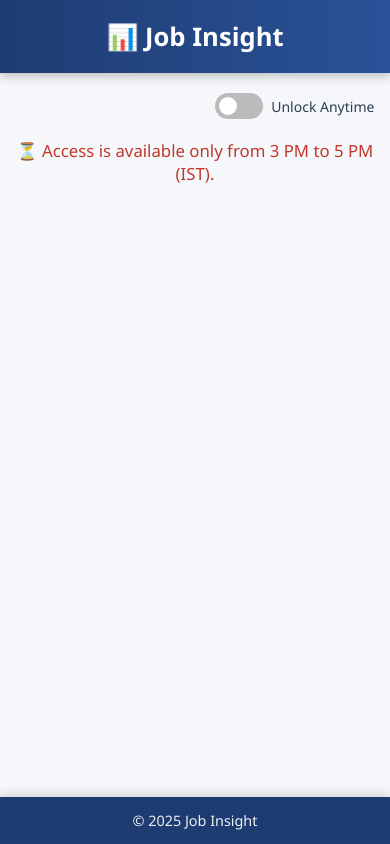
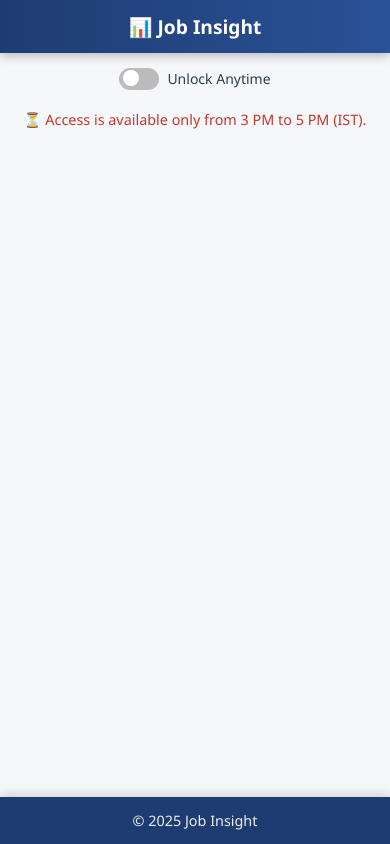
Before and after one commit to imanmolraj/Job_Insights, a plain HTML site: page index.html in a window 390 px wide. Drawn offline with Linux system fonts and the light colour scheme.

Commit message:
Update index.html

```diff
--- a/index.html
+++ b/index.html
@@ -3,6 +3,7 @@
 <head>
   <meta charset="UTF-8">
   <title>Job Insight Hub</title>
+  <meta name="viewport" content="width=device-width, initial-scale=1.0">
   <style>
     body {
       font-family: "Segoe UI", Arial, sans-serif;
@@ -17,8 +18,8 @@
     header {
       background: linear-gradient(90deg, #1e3c72, #2a5298);
       color: #fff;
-      padding: 1.2rem;
-      font-size: 1.6rem;
+      padding: 1rem;
+      font-size: 1.4rem;
       font-weight: 600;
       text-align: center;
       box-shadow: 0 3px 10px rgba(0,0,0,0.25);
@@ -26,8 +27,8 @@
 
     .wrapper {
       flex: 1;
-      margin: 20px auto;
-      width: 92%;
+      margin: 15px auto;
+      width: 95%;
       max-width: 1200px;
     }
 
@@ -92,7 +93,7 @@
     }
 
     .note {
-      font-size: 1.05rem;
+      font-size: 1rem;
       color: #c0392b;
       margin-top: 20px;
       font-weight: 500;
@@ -117,13 +118,38 @@
     footer a:hover {
       text-decoration: underline;
     }
+
+
+    @media (max-width: 768px) {
+      header {
+        font-size: 1.2rem;
+        padding: 0.8rem;
+      }
+      .switch-box {
+        justify-content: center;
+      }
+      .note {
+        font-size: 0.9rem;
+        padding: 0 10px;
+      }
+    }
+
+    @media (max-width: 480px) {
+      .switch {
+        width: 40px;
+        height: 22px;
+      }
+      .slider:before {
+        height: 16px;
+        width: 16px;
+      }
+    }
   </style>
 </head>
 <body>
   <header>📊 Job Insight</header>
 
   <div class="wrapper">
-
     <div class="switch-box">
       <label class="switch">
         <input type="checkbox" id="freeAccess">
@@ -132,31 +158,58 @@
       <label for="freeAccess" style="margin-left:8px; cursor:pointer;">Unlock Anytime</label>
     </div>
 
+    <div id="board" class="board" style="display:none;">
 
-    <div id="board" class="board" style="display:none;">
-      <div class='tableauPlaceholder' id='vizBox' style='position: relative'>
+      <div class='tableauPlaceholder' id='viz1757264315258' style='position: relative'><noscript>
+        <a href='#'><img alt='Job Market Insights Dashboard ' src='https:&#47;&#47;public.tableau.com&#47;static&#47;images&#47;Jo&#47;JobMarketInsightsDashboard_17558017217110&#47;JobMarketInsightsDashboard&#47;1_rss.png'
+          style='border: none' /></a></noscript><object class='tableauViz'  style='display:none;'>
+            <param name='host_url' value='https%3A%2F%2Fpublic.tableau.com%2F' />
+            <param name='embed_code_version' value='3' /> <param name='site_root' value='' />
+            <param name='name' value='JobMarketInsightsDashboard_17558017217110&#47;JobMarketInsightsDashboard' />
+            <param name='tabs' value='no' /><param name='toolbar' value='yes' />
+            <param name='static_image' value='https:&#47;&#47;public.tableau.com&#47;static&#47;images&#47;Jo&#47;JobMarketInsightsDashboard_17558017217110&#47;JobMarketInsightsDashboard&#47;1.png' />
+            <param name='animate_transition' value='yes' /><param name='display_static_image' value='yes' />
+            <param name='display_spinner' value='yes' /><param name='display_overlay' value='yes' />
+            <param name='display_count' value='yes' /><param name='language' value='en-US' />
+            <param name='filter' value='publish=yes' /></object>
+     </div>
+      <script type='text/javascript'>
+        var divElement = document.getElementById('viz1757264315258');
+        var vizElement = divElement.getElementsByTagName('object')[0];
+
+        if ( divElement.offsetWidth > 800 ) { vizElement.style.width='100%';vizElement.style.height=(divElement.offsetWidth*0.75)+'px';}
+        else if ( divElement.offsetWidth > 500 ) { vizElement.style.width='100%';vizElement.style.height=(divElement.offsetWidth*0.75)+'px';}
+        else { vizElement.style.width='100%';vizElement.style.height='1877px';}
+        var scriptElement = document.createElement('script');
+        scriptElement.src = 'https://public.tableau.com/javascripts/api/viz_v1.js';
+        vizElement.parentNode.insertBefore(scriptElement, vizElement);
+      </script>
+      <div class='tableauPlaceholder' id='viz1757264315258' style='width:100%;'>
         <noscript>
           <a href='#'>
-            <img alt='Job Insight Dashboard'
+            <img alt='Job Market Insights Dashboard'
                  src='https://public.tableau.com/static/images/Jo/JobMarketInsightsDashboard_17558017217110/JobMarketInsightsDashboard/1_rss.png'
                  style='border:none'/>
           </a>
         </noscript>
-        <object class='tableauViz' style='display:none;'>
+        <object class='tableauViz' id="tableauViz" style='width:100%;height:600px;'>
           <param name='host_url' value='https%3A%2F%2Fpublic.tableau.com%2F'/>
           <param name='embed_code_version' value='3'/>
+          <param name='site_root' value=''/>
           <param name='name' value='JobMarketInsightsDashboard_17558017217110/JobMarketInsightsDashboard'/>
           <param name='tabs' value='no'/>
           <param name='toolbar' value='yes'/>
+          <param name='static_image' value='https://public.tableau.com/static/images/Jo/JobMarketInsightsDashboard_17558017217110/JobMarketInsightsDashboard/1.png'/>
           <param name='animate_transition' value='yes'/>
+          <param name='display_static_image' value='yes'/>
           <param name='display_spinner' value='yes'/>
           <param name='display_overlay' value='yes'/>
           <param name='display_count' value='yes'/>
           <param name='language' value='en-US'/>
+          <param name='filter' value='publish=yes'/>
         </object>
       </div>
     </div>
-
 
     <div id="note" class="note"></div>
   </div>
@@ -189,21 +242,25 @@
     verifyAccess();
 
 
-    let vizBox = document.getElementById('vizBox');
-    let vizElement = vizBox.getElementsByTagName('object')[0];
-    if (vizBox.offsetWidth > 800) {
-      vizElement.style.width = '100%';
-      vizElement.style.height = (vizBox.offsetWidth * 0.75) + 'px';
-    } else if (vizBox.offsetWidth > 500) {
-      vizElement.style.width = '100%';
-      vizElement.style.height = (vizBox.offsetWidth * 0.75) + 'px';
-    } else {
-      vizElement.style.width = '100%';
-      vizElement.style.height = '1877px';
+    function resizeViz() {
+      let vizBox = document.getElementById('viz1757264315258');
+      let vizElement = document.getElementById('tableauViz');
+      if (window.innerWidth > 800) {
+        vizElement.style.height = (vizBox.offsetWidth * 0.6) + "px";
+      } else if (window.innerWidth > 500) {
+        vizElement.style.height = (vizBox.offsetWidth * 0.75) + "px";
+      } else {
+        vizElement.style.height = "500px";
+      }
     }
+
+    window.addEventListener("resize", resizeViz);
+    resizeViz();
+
+
     let scriptEl = document.createElement('script');
     scriptEl.src = 'https://public.tableau.com/javascripts/api/viz_v1.js';
-    vizElement.parentNode.insertBefore(scriptEl, vizElement);
+    document.body.appendChild(scriptEl);
   </script>
 </body>
 </html>
```
